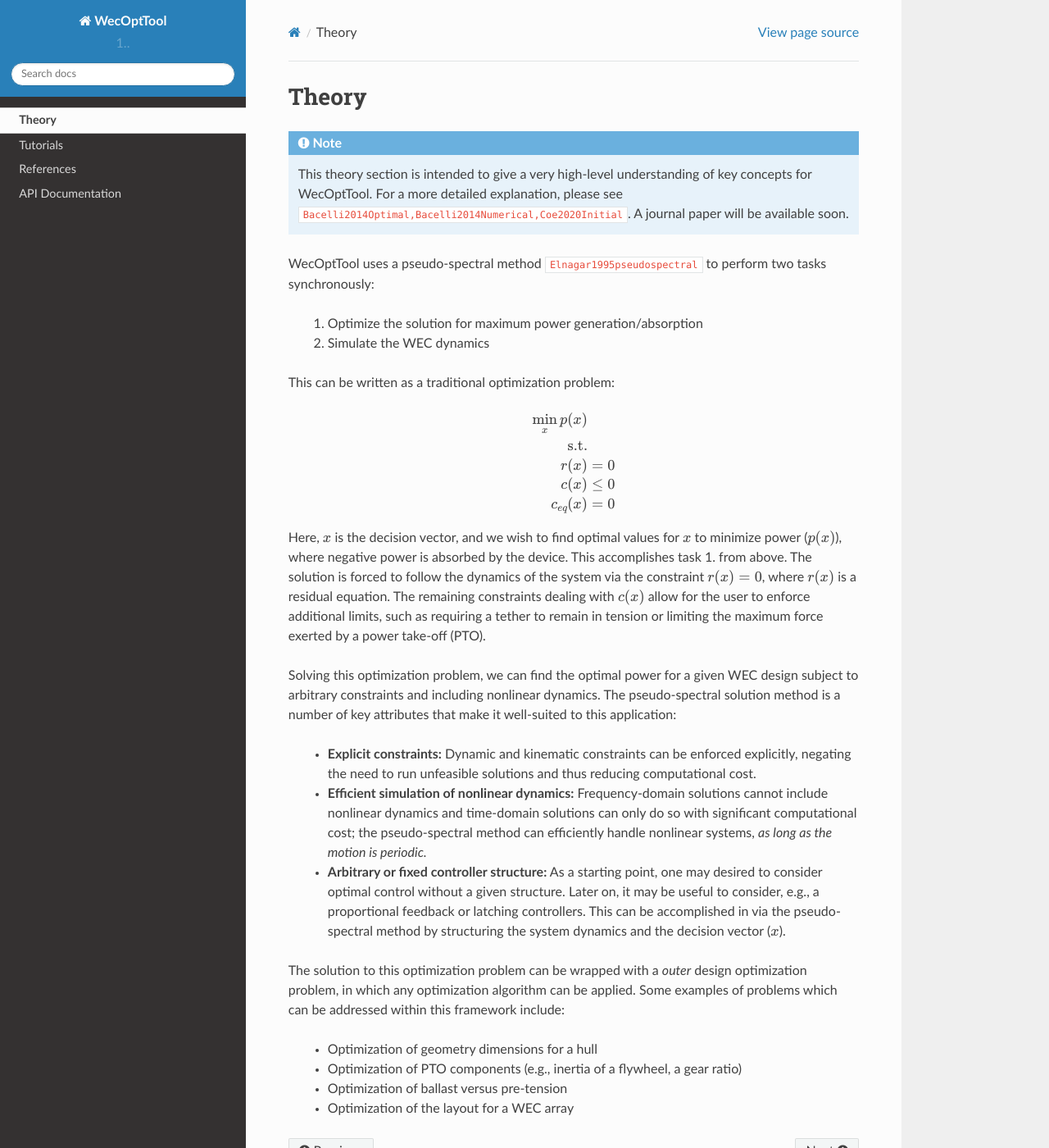
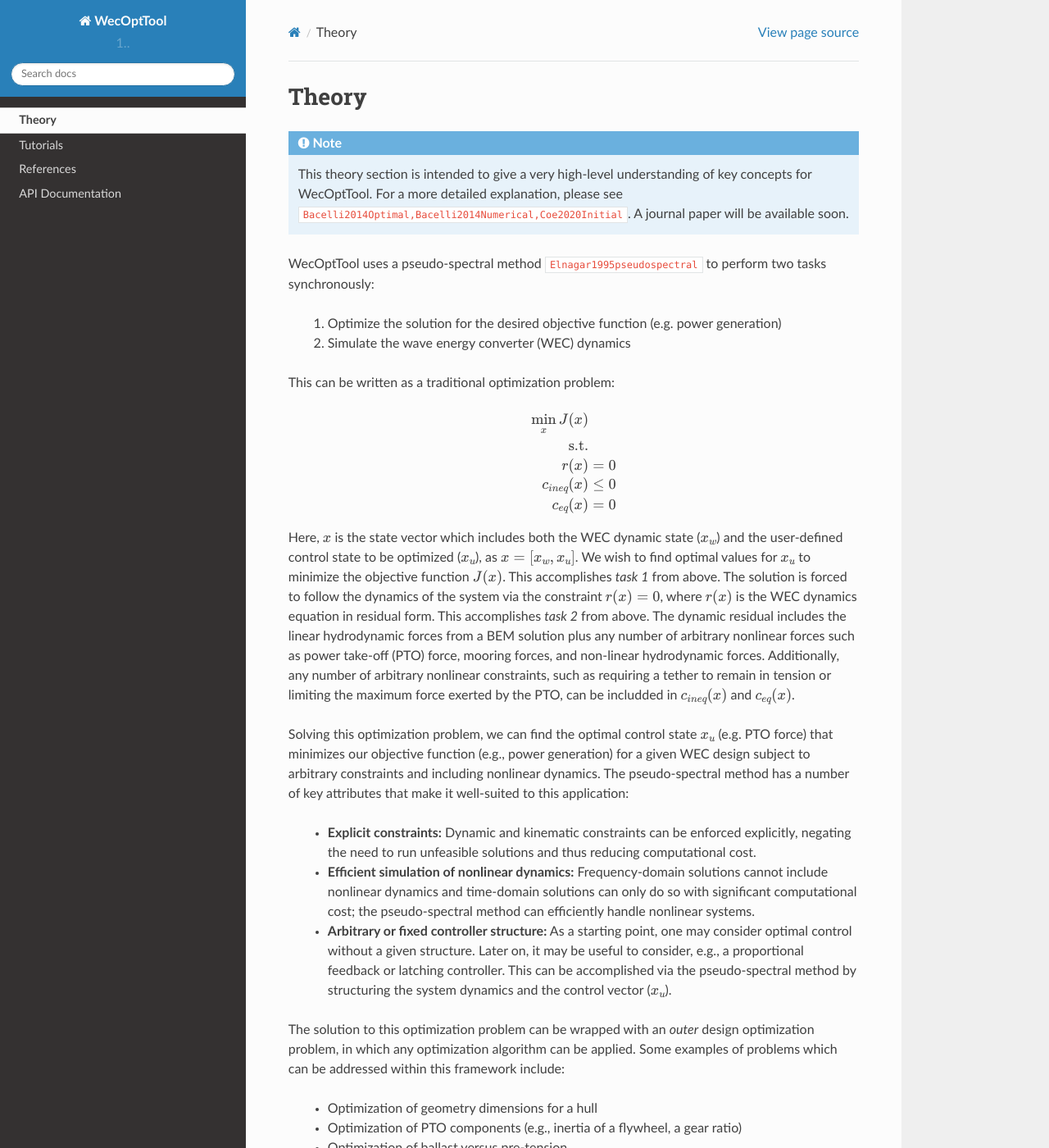
Before and after one commit to sandialabs/WecOptTool, a Sphinx documentation site: the page built from docs/source/theory.rst, in a window 1280 px wide and 1400 px high. Shown: the whole window at 82% size. Built offline with Sphinx 7.4.7 and the Read the Docs theme 2.0.0, drawn with Linux system fonts in a browser that asks for light colours; pages that are not in the unit, such as notebooks, are missing from menus; cross-references to code outside the pages are shown as plain code.

Commit message:
theory section of documentation

```diff
--- a/docs/source/theory.rst
+++ b/docs/source/theory.rst
@@ -9,32 +9,35 @@
 
 WecOptTool uses a pseudo-spectral method :cite:`Elnagar1995pseudospectral` to perform two tasks synchronously:
 
-	1. Optimize the solution for maximum power generation/absorption
-	2. Simulate the WEC dynamics
+	1. Optimize the solution for the desired objective function (e.g. power generation)
+	2. Simulate the wave energy converter (WEC) dynamics
 
 This can be written as a traditional optimization problem:
 
 .. math::
 
-   \min\limits_x p(x) \\
+   \min\limits_x J(x) \\
    \textrm{s.t.}& \\
    r(x) &= 0 \\
-   c(x) &\leq 0 \\
+   c_{ineq}(x) &\leq 0 \\
    c_{eq}(x) &= 0
 
-Here, :math:`x` is the decision vector, and we wish to find optimal values for :math:`x` to minimize power (:math:`p(x)`), where negative power is absorbed by the device.
-This accomplishes task 1. from above.
-The solution is forced to follow the dynamics of the system via the constraint :math:`r(x) = 0`, where :math:`r(x)` is a residual equation.
-The remaining constraints dealing with :math:`c(x)` allow for the user to enforce additional limits, such as requiring a tether to remain in tension or limiting the maximum force exerted by a power take-off (PTO).
+Here, :math:`x` is the state vector which includes both the WEC dynamic state (:math:`x_{w}`) and the user-defined control state to be optimized (:math:`x_{u}`), as :math:`x = [x_{w}, x_{u}]`.
+We wish to find optimal values for :math:`x_{u}` to minimize the objective function :math:`J(x)`.
+This accomplishes *task 1* from above.
+The solution is forced to follow the dynamics of the system via the constraint :math:`r(x) = 0`, where :math:`r(x)` is the WEC dynamics equation in residual form.
+This accomplishes *task 2* from above.
+The dynamic residual includes the linear hydrodynamic forces from a BEM solution plus any number of arbitrary nonlinear forces such as power take-off (PTO) force, mooring forces, and non-linear hydrodynamic forces.
+Additionally, any number of arbitrary nonlinear constraints, such as requiring a tether to remain in tension or limiting the maximum force exerted by the PTO, can be includded in :math:`c_{ineq}(x)` and :math:`c_{eq}(x)`.
 
-Solving this optimization problem, we can find the optimal power for a given WEC design subject to arbitrary constraints and including nonlinear dynamics.
-The pseudo-spectral solution method is a number of key attributes that make it well-suited to this application:
+Solving this optimization problem, we can find the optimal control state :math:`x_{u}` (e.g. PTO force) that minimizes our objective function (e.g., power generation) for a given WEC design subject to arbitrary constraints and including nonlinear dynamics.
+The pseudo-spectral method has a number of key attributes that make it well-suited to this application:
 
 	* **Explicit constraints:** Dynamic and kinematic constraints can be enforced explicitly, negating the need to run unfeasible solutions and thus reducing computational cost.
-	* **Efficient simulation of nonlinear dynamics:** Frequency-domain solutions cannot include nonlinear dynamics and time-domain solutions can only do so with significant computational cost; the pseudo-spectral method can efficiently handle nonlinear systems, *as long as the motion is periodic.*
-	* **Arbitrary or fixed controller structure:** As a starting point, one may desired to consider optimal control without a given structure. Later on, it may be useful to consider, e.g., a proportional feedback or latching controllers. This can be accomplished in via the pseudo-spectral method by structuring the system dynamics and the decision vector (:math:`x`).
+	* **Efficient simulation of nonlinear dynamics:** Frequency-domain solutions cannot include nonlinear dynamics and time-domain solutions can only do so with significant computational cost; the pseudo-spectral method can efficiently handle nonlinear systems.
+	* **Arbitrary or fixed controller structure:** As a starting point, one may consider optimal control without a given structure. Later on, it may be useful to consider, e.g., a proportional feedback or latching controller. This can be accomplished via the pseudo-spectral method by structuring the system dynamics and the control vector (:math:`x_{u}`).
 
-The solution to this optimization problem can be wrapped with a *outer* design optimization problem, in which any optimization algorithm can be applied.
+The solution to this optimization problem can be wrapped with an *outer* design optimization problem, in which any optimization algorithm can be applied.
 Some examples of problems which can be addressed within this framework include:
 
    * Optimization of geometry dimensions for a hull
```
